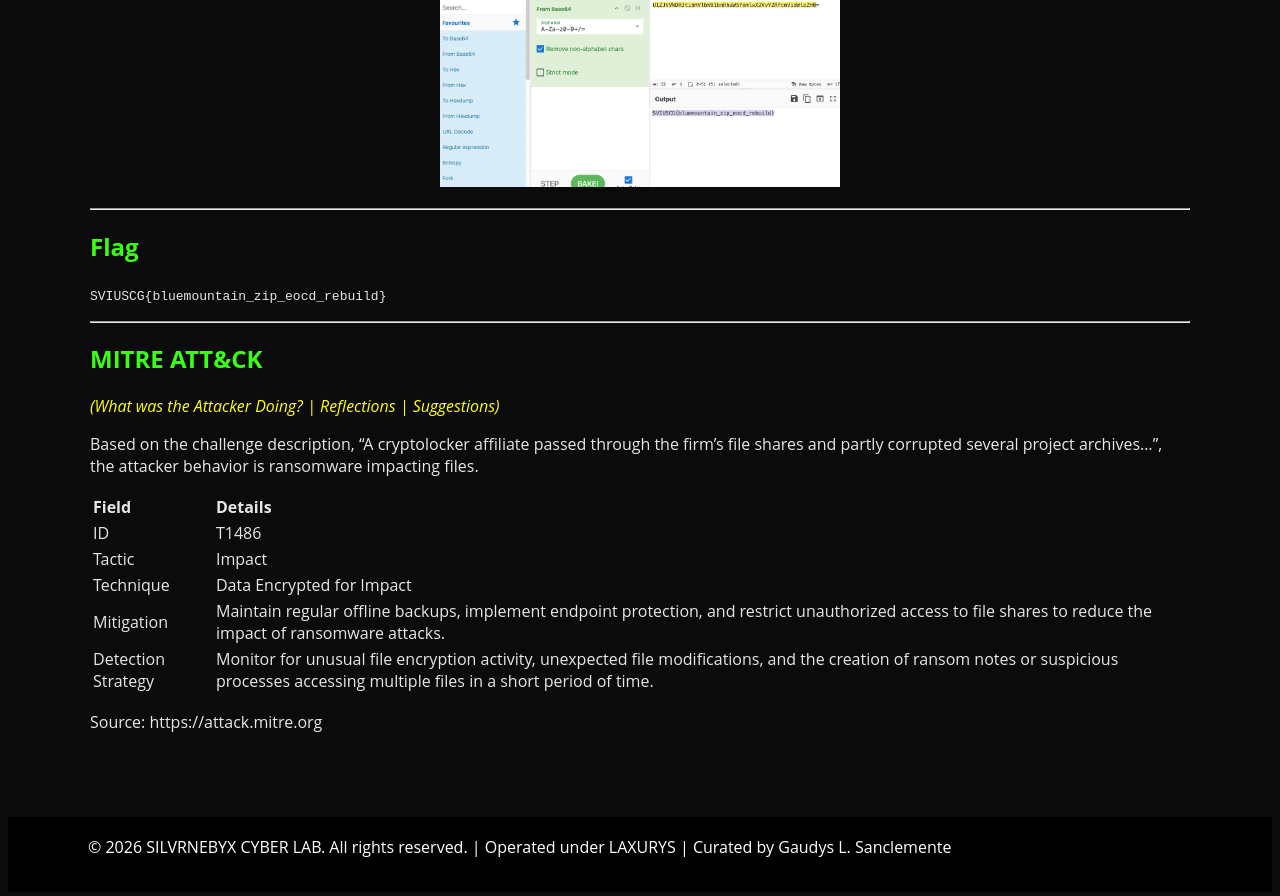
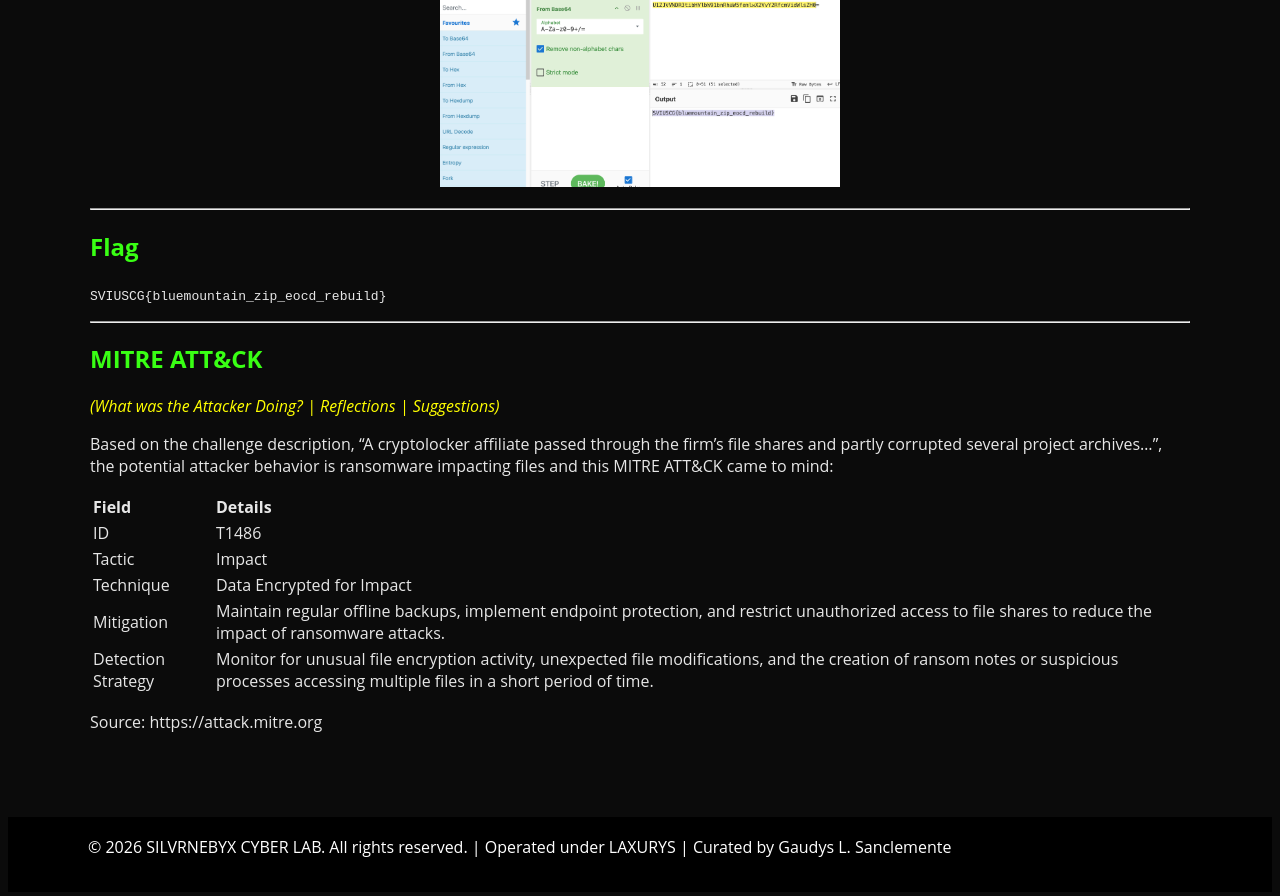
Before and after one commit to glsanclem/2026-US-Cyber-Open-CTF, a Jekyll site: the page built from main_challenges/broken-envelope.md, in a window 1280 px wide and 900 px high, scrolled down 1526 px. Shown: the top 896 px of the window. Built offline with Jekyll 4.4.1, drawn with Linux system fonts in a browser that asks for light colours.

Commit message:
Update attacker behavior description in broken-envelope.md
Clarified the description of attacker behavior in the MITRE ATT&CK section.

```diff
--- a/main_challenges/broken-envelope.md
+++ b/main_challenges/broken-envelope.md
@@ -66,7 +66,7 @@ As soon as I addeded the operation **Base64**, the flag appeared in the Output b
 ## MITRE ATT&CK
 <span style="color:yellow; font-style:italic;">(What was the Attacker Doing? | Reflections | Suggestions)</span>
 
-Based on the challenge description, "A cryptolocker affiliate passed through the firm's file shares and partly corrupted several project archives...", the attacker behavior is ransomware impacting files.
+Based on the challenge description, "A cryptolocker affiliate passed through the firm's file shares and partly corrupted several project archives...", the potential attacker behavior is ransomware impacting files and this MITRE ATT&CK came to mind:
 
 | Field | Details |
 |:--------|:---------|
```
